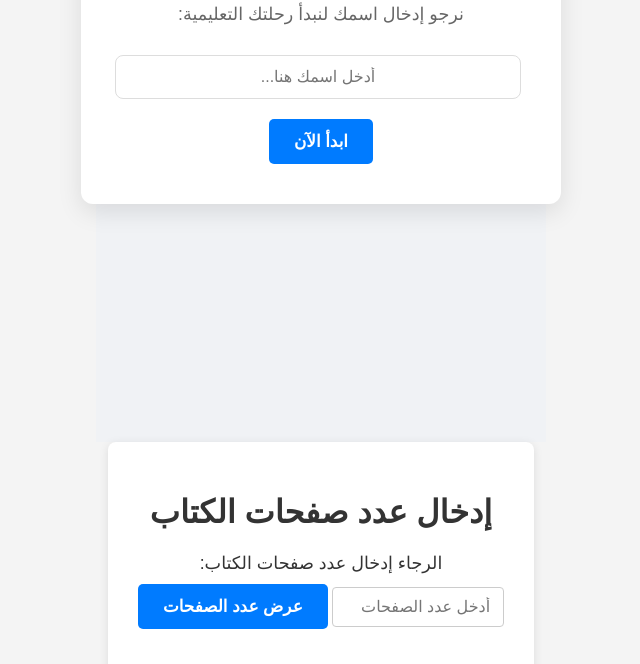
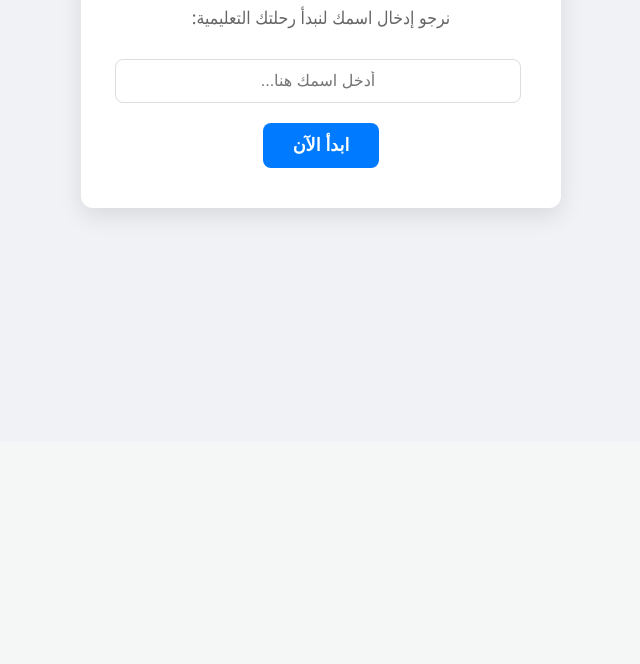
Before and after one commit to ossamaamr/My-educational-platform, a plain HTML site: page index.html in a window 1280 px wide. Shown: the part 358-1022 px from the top of the page, without its empty margins (319-959 px from the left). After the commit the page ends 800 px from the top, so only its background shows below. Drawn offline with nearby package versions, Linux system fonts and the light colour scheme.

Commit message:
Update index.html

```diff
--- a/index.html
+++ b/index.html
@@ -292,90 +292,3 @@
     <script src="https://cdn.jsdelivr.net/npm/chart.js"></script>
     <script src="script.js"></script>
 </body>
-<!DOCTYPE html>
-<html lang="ar">
-<head>
-    <meta charset="UTF-8">
-    <meta name="viewport" content="width=device-width, initial-scale=1.0">
-    <title>إدخال عدد صفحات الكتاب</title>
-    <style>
-        body {
-            font-family: Arial, sans-serif;
-            display: flex;
-            flex-direction: column;
-            align-items: center;
-            justify-content: center;
-            min-height: 100vh;
-            background-color: #f4f4f4;
-            margin: 0;
-        }
-        .container {
-            background-color: #fff;
-            padding: 30px;
-            border-radius: 8px;
-            box-shadow: 0 2px 10px rgba(0, 0, 0, 0.1);
-            text-align: center;
-        }
-        label {
-            display: block;
-            margin-bottom: 10px;
-            font-size: 1.1em;
-            color: #333;
-        }
-        input[type="number"] {
-            width: 150px;
-            padding: 10px;
-            margin-bottom: 20px;
-            border: 1px solid #ccc;
-            border-radius: 4px;
-            font-size: 1em;
-            text-align: center;
-        }
-        button {
-            background-color: #007bff;
-            color: white;
-            padding: 12px 25px;
-            border: none;
-            border-radius: 5px;
-            cursor: pointer;
-            font-size: 1.05em;
-            transition: background-color 0.3s ease;
-        }
-        button:hover {
-            background-color: #0056b3;
-        }
-        #result {
-            margin-top: 20px;
-            font-size: 1.2em;
-            color: #28a745;
-            font-weight: bold;
-        }
-    </style>
-</head>
-<body>
-    <div class="container">
-        <h1>إدخال عدد صفحات الكتاب</h1>
-        <label for="pagesInput">الرجاء إدخال عدد صفحات الكتاب:</label>
-        <input type="number" id="pagesInput" min="1" placeholder="أدخل عدد الصفحات">
-        <button onclick="displayPages()">عرض عدد الصفحات</button>
-        <div id="result"></div>
-    </div>
-
-    <script>
-        function displayPages() {
-            const pagesInput = document.getElementById('pagesInput');
-            const resultDiv = document.getElementById('result');
-            const numberOfPages = parseInt(pagesInput.value);
-
-            if (isNaN(numberOfPages) || numberOfPages <= 0) {
-                resultDiv.style.color = 'red';
-                resultDiv.textContent = 'الرجاء إدخال عدد صحيح موجب لعدد الصفحات.';
-            } else {
-                resultDiv.style.color = '#28a745';
-                resultDiv.textContent = `عدد صفحات الكتاب هو: ${numberOfPages} صفحة.`;
-            }
-        }
-    </script>
-</body>
-</html>
-</html>
```
